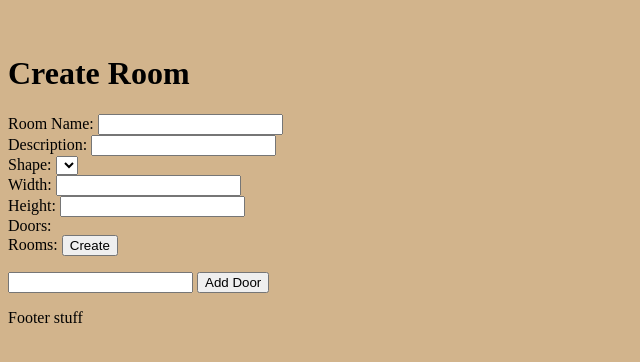
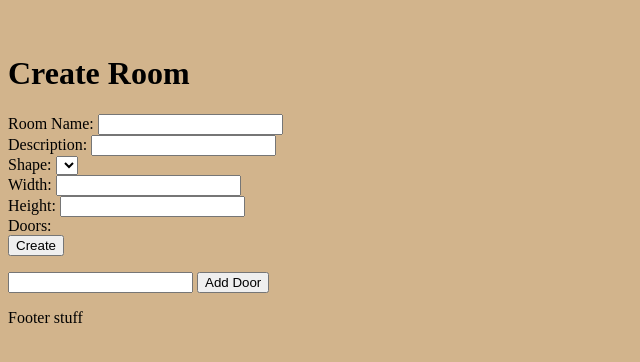
Before and after one commit to LeoKnox/adventure_django2, a Django app: template templates/room_create.html in a window 1280 px wide. Shown: the part 71-433 px from the top of the page, without its empty margins (0-640 px from the left). Run offline with Django 3.2, Linux system fonts and the light colour scheme; the template is opened without the code that fills it, so the values that code supplies are empty.

Commit message:
Add files via upload

```diff
--- a/rooms/templates/room_create.html
+++ b/rooms/templates/room_create.html
@@ -34,7 +34,6 @@
         <p>{{ room.name }}<input type="checkbox" name="doors" value="{{ room.name }}"></p>
     {% endfor %}
     <br/>
-    <label>Rooms: </label>
     <input type="submit" value="Create">
 </form>
 <form name="door_add" action= "{% url 'door_add' %}" method="POST">
```
